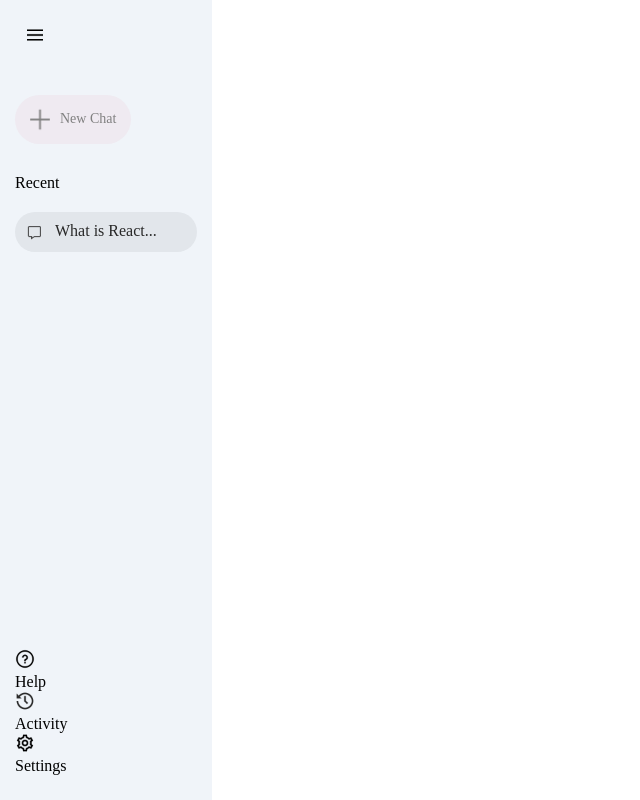
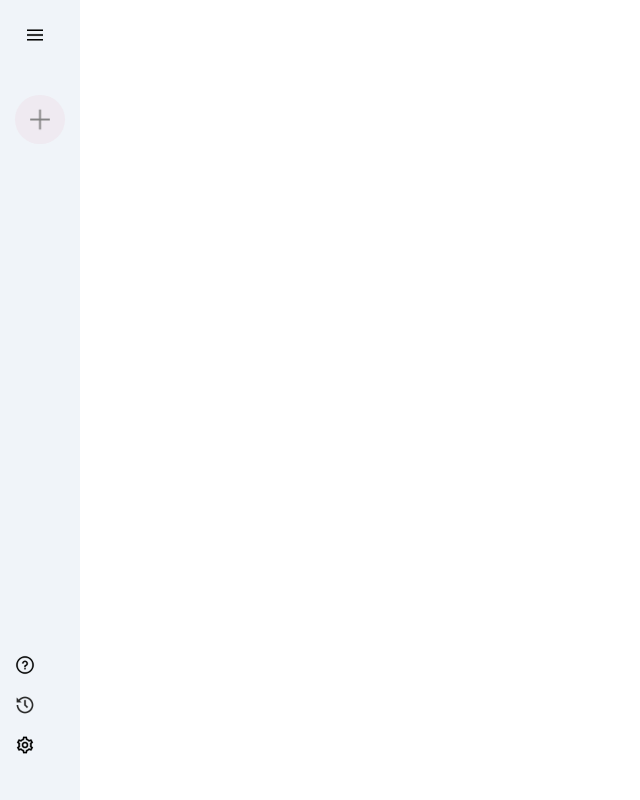
Before and after one commit to dishaagrawalcodes/Gemini-Clone, a React (Vite) app: page / in a window 1280 px wide. Shown: the whole page, without its empty margins (0-640 px from the left). Built offline with nearby package versions, Linux system fonts and the light colour scheme.

Commit message:
completed sidebar

```diff
--- a/src/Components/Sidebar/Sidebar.css
+++ b/src/Components/Sidebar/Sidebar.css
@@ -54,4 +54,7 @@
 .sidebar .bottom-item{
       padding-right: 10px;
       cursor: pointer;
+      display: flex;
+      gap:10px;
+      margin-bottom:20px;
 }
--- a/src/Components/Sidebar/Sidebar.jsx
+++ b/src/Components/Sidebar/Sidebar.jsx
@@ -1,35 +1,37 @@
-import React from "react";
+import React, { useState } from "react";
 import "./Sidebar.css";
 import { assets } from "../../assets/assets";
 const Sidebar = () => {
+  const[extended,setExtended]=useState(false);
   return (
     <div className="sidebar">
       <div className="top">
-        <img className="menu" src={assets.menu_icon} alt="" />
+        <img  onClick ={()=>setExtended(prev=>!prev)} className="menu" src={assets.menu_icon} alt="" />
         <div className="new-chat">
           <img src={assets.plus_icon} alt="" />
-          <p>New Chat</p>
+         {extended?<p>New Chat</p>:null}
         </div>
+       { extended?
         <div className="recent">
           <p className="recent-title">Recent</p>
           <div className="recent-entry">
           <img src={assets.message_icon} alt="" />
-          <p>What is React...</p>
+          {extended?<p>What is React...</p>:null}
         </div>
-      </div>
+      </div>:null}
       </div>
        <div className="bottom">
         <div className="bottom-item">
             <img src={assets.question_icon} alt=""/>
-            <p>Help</p>
+          {  extended?<p>Help</p>:null}
         </div>
         <div className="bottom-item">
             <img src={assets.history_icon} alt=""/>
-            <p>Activity</p>
+          {  extended?<p>Activity</p>:null}
         </div>
         <div className="bottom-item">
             <img src={assets.setting_icon} alt=""/>
-            <p>Settings</p>
+            {extended?<p>Settings</p>:null}
         </div>
        </div>
     </div>
--- a/src/index.css
+++ b/src/index.css
@@ -1,7 +1,9 @@
+@import url('https://fonts.googleapis.com/css2?family=Outfit:wght@100..900&display=swap');
 *{
   padding:0;
   margin:0;
   box-sizing:border-box;
+  font-family: Outfit;
 }
 #root{
   min-height:100vh;
```
